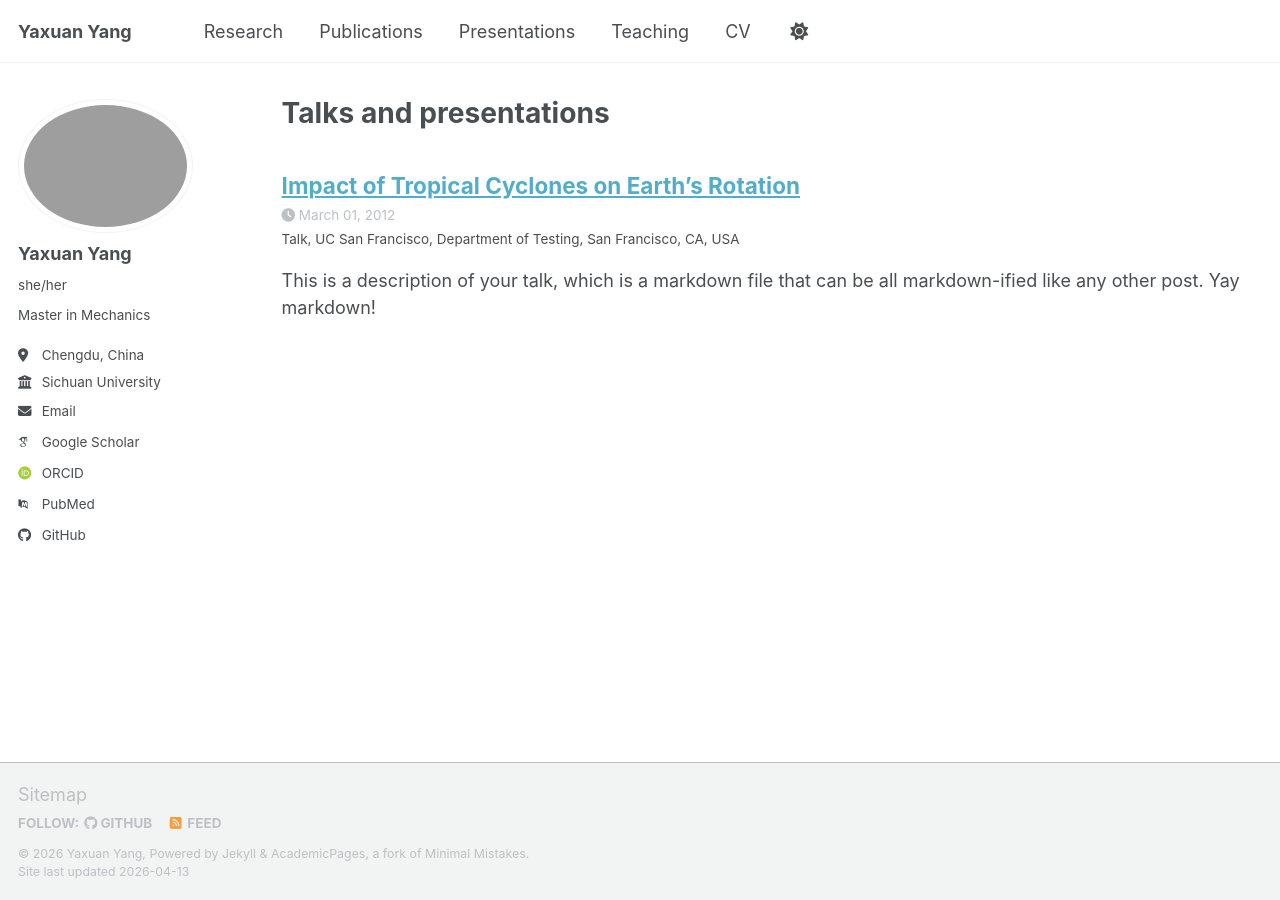
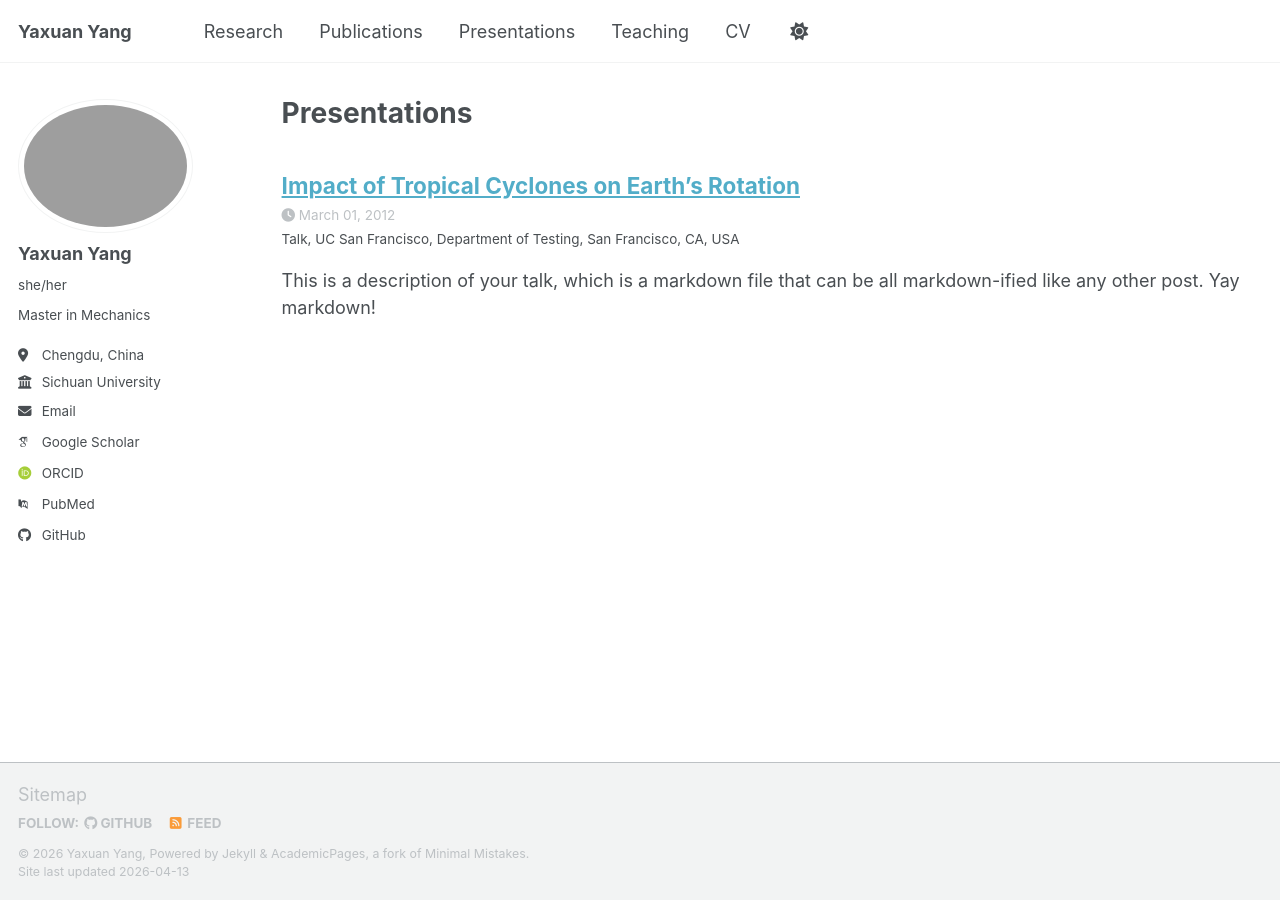
Before and after one commit to yyx-git/yyx-git.github.io, a Jekyll site: the page built from _pages/talks.html, in a window 1280 px wide. Built offline with Jekyll 4.4.1, drawn with Linux system fonts in a browser that asks for light colours; some web fonts are replaced; a script bundle is joined from its source files by our own code; library files that are not in the unit come from our copies.

Commit message:
Update talks.html

```diff
--- a/_pages/talks.html
+++ b/_pages/talks.html
@@ -1,7 +1,7 @@
 ---
 layout: archive
-title: "Talks and presentations"
-permalink: /talks/
+title: "Presentations"
+permalink: /presentatiions/
 author_profile: true
 ---
 
```
